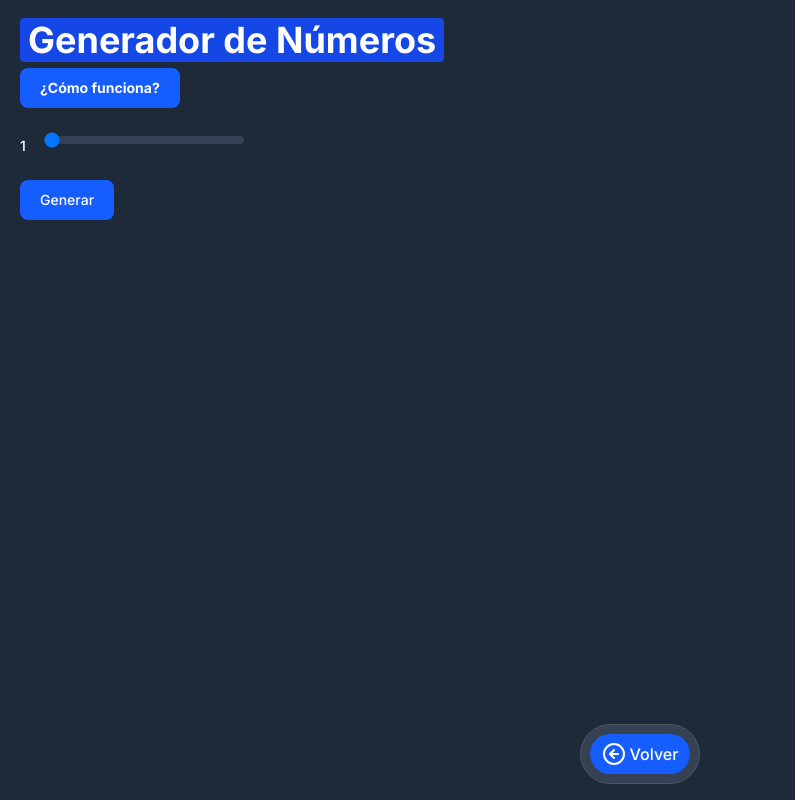
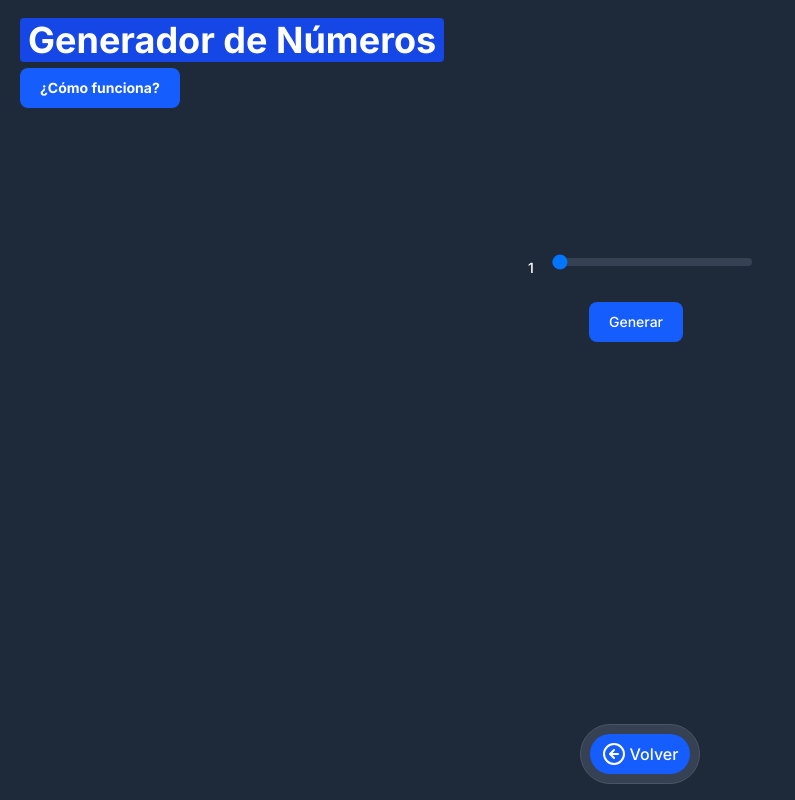
Before and after one commit to xWickz/proyectos-javascript, a Vue app: page /generador-numeros in a window 1280 px wide. Shown: the whole page, without its empty margins (0-795 px from the left). Built offline with nearby package versions, Linux system fonts and the light colour scheme.

Commit message:
numbergen centrado

```diff
--- a/src/components/04_numbergen.vue
+++ b/src/components/04_numbergen.vue
@@ -14,7 +14,7 @@
         </div>
 
 
-        <div class="mt-5">
+        <div class="mt-5 flex flex-col items-center justify-center h-96">
 
             <div class="flex">
                 <label class="text-sm font-medium text-gray-900 dark:text-white w-6">
```
